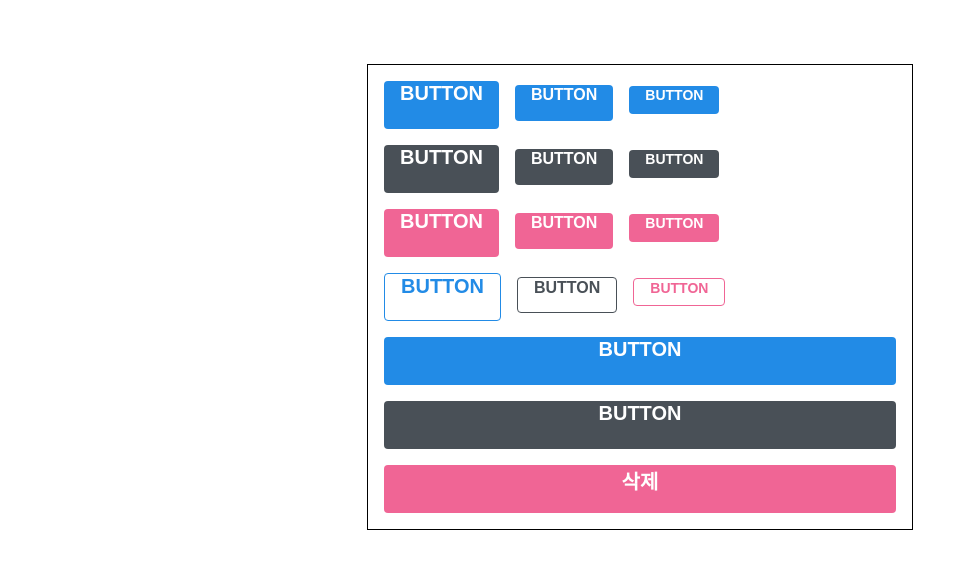
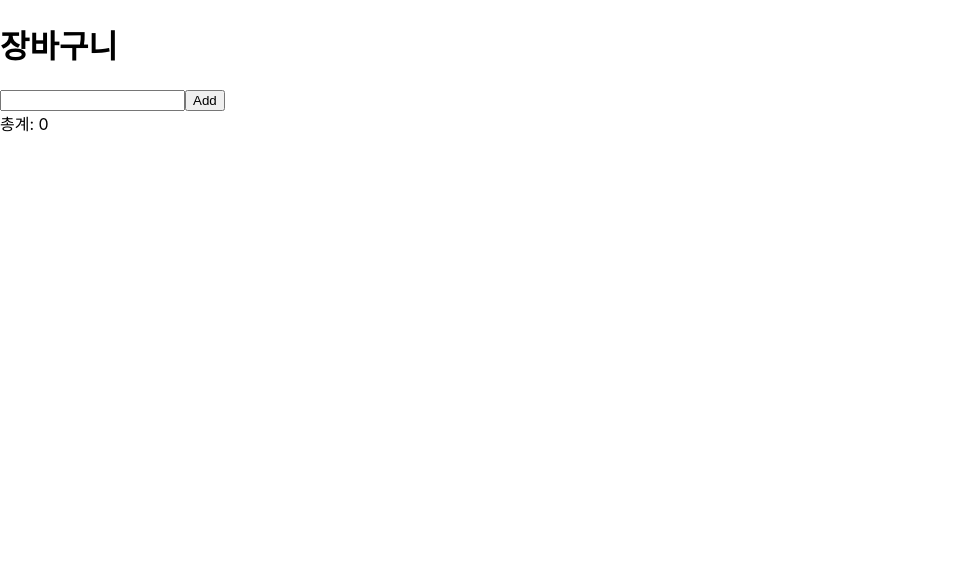
Before and after one commit to P-iknow/react-vlpt, a React (Create React App) app: page / in a window 1280 px wide. Shown: the top 568 px of the page, without its empty margins (0-976 px from the left). Built offline with nearby package versions, Linux system fonts and the light colour scheme.

Commit message:
feat: 장바구니 기능

```diff
--- /dev/null
+++ b/src/App.js
@@ -0,0 +1,26 @@
+import React, { useState } from 'react';
+import BasketTemplate from './components/BasketTemplate';
+import Form from './components/Form'
+import ItemList from './components/ItemList'
+import Total from './components/Total'
+
+
+
+
+const App = () => {
+    const [items, setItems] = useState([]);
+
+    console.log(items);
+    return (
+      <BasketTemplate
+        form={<Form items={items} setItems={setItems} />}
+        total={<Total items={items}/>}
+      >
+        <ItemList items={items} setItems={setItems} />
+
+      </BasketTemplate>
+
+    );
+  }
+
+export default App;
--- /dev/null
+++ b/src/components/BasketTemplate.js
@@ -0,0 +1,22 @@
+import React from 'react';
+
+const BasketTemplate = ({form, total, children}) => {
+  return (
+    <main className="basket-template">
+      <div className="title">
+        <h1>장바구니</h1>
+      </div>
+      <section className="form-wrapper">
+        {form}
+      </section>
+      <section className="items-wrapper">
+        { children }
+      </section>
+      <section className="items-wrapper">
+        {total}
+      </section>
+    </main>
+  );
+};
+
+export default BasketTemplate;
--- /dev/null
+++ b/src/components/Form.js
@@ -0,0 +1,29 @@
+import React, {useState} from 'react';
+
+
+
+const Form = ({ items, setItems }) => {
+  const [value, setValue] = useState("")
+  const onChange = ({target}) => {
+    setValue(target.value)
+  }
+
+  const onCreate = () => {
+    const [name, strPrice] = value.split("/");
+    const price = Number(strPrice);
+    const id = Date.now();
+    setItems([...items, {name, price, count: 0, id}]);
+    setValue("");
+  }
+
+  return (
+    <div className="form">
+      <input value={value} onChange={onChange}/>
+      <button className="create-button" onClick={onCreate}>
+        Add
+      </button>
+    </div>
+  );
+};
+
+export default Form;
--- /dev/null
+++ b/src/components/Item.js
@@ -0,0 +1,47 @@
+
+import React from 'react';
+
+
+const Item = ({ items, setItems, name, price, count, id }) => {
+
+  const onPlus = () => {
+    const updatedItems = items.map(item => {
+      if (item.id === id) {
+        item.count++
+      }
+      return item;
+    })
+    setItems(updatedItems)
+  }
+
+  const onMinus = () => {
+    const updatedItems = items.map(item => {
+      if (item.id === id && item.count > 0 ) {
+        item.count--
+      }
+      return item;
+    })
+    setItems(updatedItems)
+  }
+
+  const onRemove = () => {
+    const updatedItems = items.filter(item => {
+      return item.id !== id
+    })
+    setItems(updatedItems);
+
+  }
+
+  return (
+    <div className="itemWrapper">
+      <span className="itemName">{`${name} (${String(price)}): `}</span>
+      <span className="itemCount">{`${String(count)} `}</span>
+      <button className="plus" onClick={() => onPlus()}>+1</button>
+      <button className="minus"onClick={() => onMinus()}>-1</button>
+      <button className="remove"onClick={() => onRemove()}>삭제</button>
+    </div>
+  );
+}
+
+
+export default Item;
--- /dev/null
+++ b/src/components/ItemList.js
@@ -0,0 +1,30 @@
+import React from 'react';
+import Item from './Item';
+
+const ItemList = ({ items, setItems, onPlus, onMinus, }) => {
+  const itemList = items.map(
+    ({name, price, count, id}) => (
+      <Item
+        id={id}
+        key={id}
+        name={name}
+        price={price}
+        count={count}
+        onPlus={onPlus}
+        items={items}
+        setItems={setItems}
+        onMinus={onMinus}
+        onRemove={onMinus}
+      />
+    )
+  );
+
+  return (
+    <div>
+      {itemList}
+    </div>
+  );
+}
+
+
+export default ItemList;
--- /dev/null
+++ b/src/components/Total.js
@@ -0,0 +1,16 @@
+import React from 'react'
+
+const Total = ({items}) => {
+
+  const TotalPrice = items.reduce((prev,curr) => {
+    return prev + (curr.count * curr.price)
+  }, 0)
+
+  return (
+    <div>
+      총계: {`${String(TotalPrice)}`}
+    </div>
+  )
+}
+
+export default Total
--- a/src/index.js
+++ b/src/index.js
@@ -1,7 +1,7 @@
 import React from 'react';
 import ReactDOM from 'react-dom';
 import './index.css';
-import App from './02-03_styled-components/App'
+import App from './App'
 import * as serviceWorker from './serviceWorker';
 
 ReactDOM.render(<App />, document.getElementById('root'));
```
